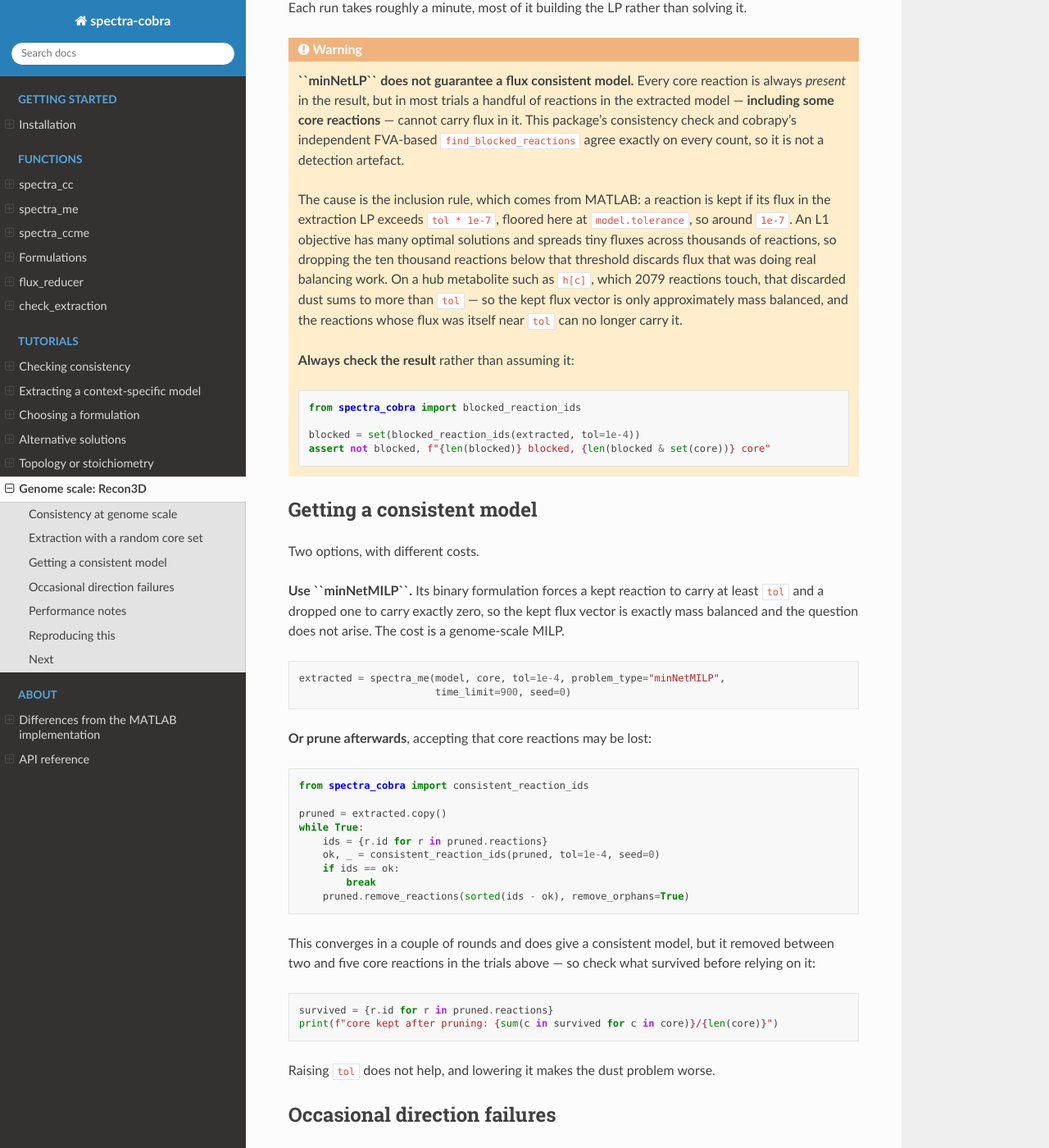
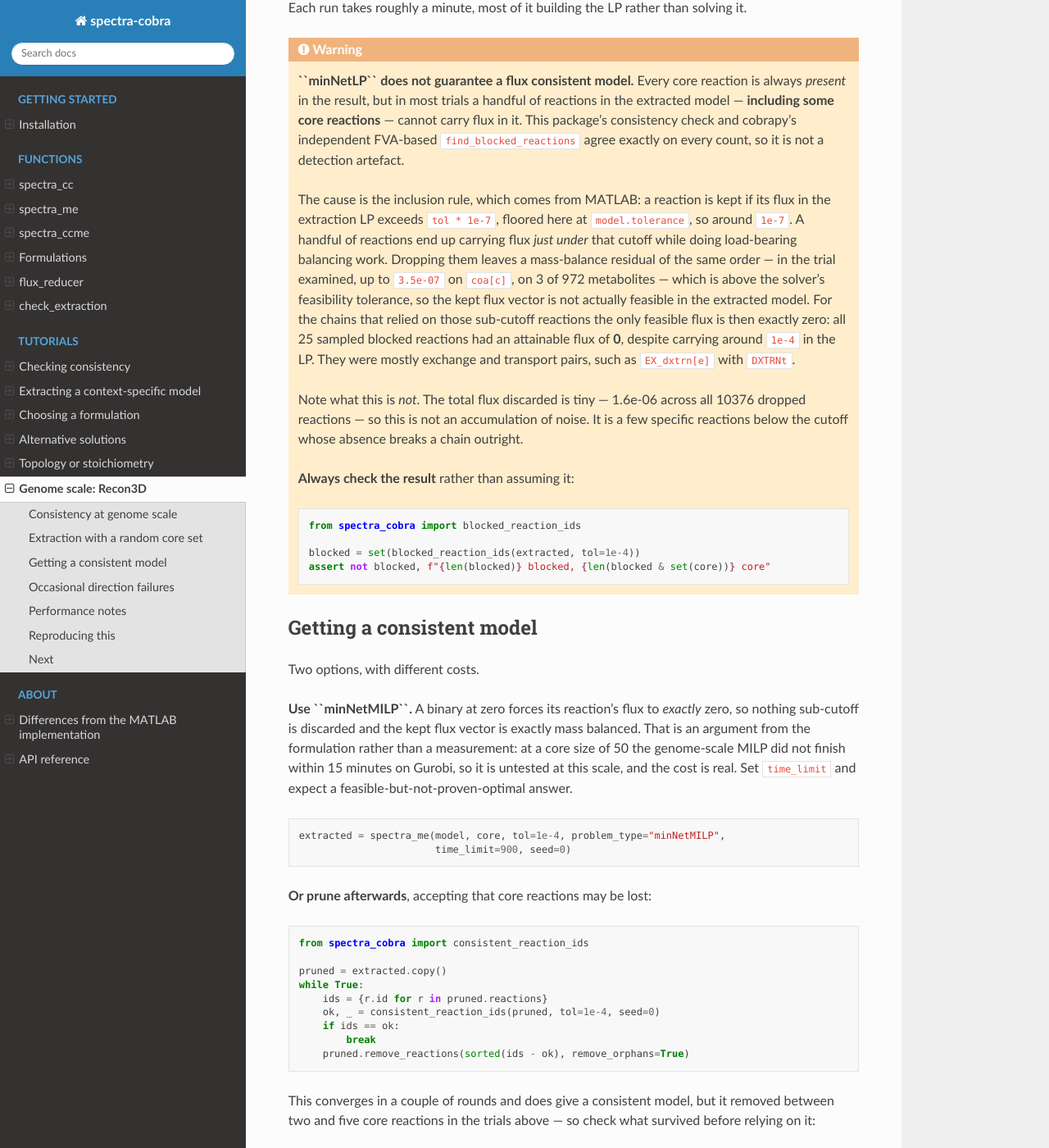
Before and after one commit to bisect-group/spectra-cobra, a Sphinx documentation site: the page built from docs/tutorials/recon3d.rst, in a window 1280 px wide and 1400 px high, scrolled down 1352 px. Shown: the whole window at 82% size. Built offline with Sphinx 7.4.7 and the Read the Docs theme 3.1.0, drawn with Linux system fonts in a browser that asks for light colours.

Commit message:
fix: correct why an LP extraction leaves blocked reactions
The previous commit explained the Recon3D finding as an accumulation of
numerical dust: thousands of dropped sub-cutoff reactions summing, on a
hub metabolite, to more than tol. Measuring it shows that is wrong. Only
30 of the 10376 dropped reactions carry more than 1e-12, and the total
flux discarded is 1.6e-06, far below tol.

The actual mechanism is narrower and worse. A few reactions carry flux
just under the inclusion cutoff while doing load-bearing balancing work.
Dropping them leaves a mass-balance residual of that same order -- up to
3.5e-07 on coa[c], on 3 of 972 metabolites -- which is above the solver's
feasibility tolerance, so the kept flux vector is not feasible in the
extracted model at all. The chains that relied on those reactions then
cannot carry any flux: all 25 sampled blocked reactions have an
attainable flux of exactly 0, despite carrying around 1e-4 in the
extraction LP. They are mostly exchange and transport pairs.

So the failure is not marginal reactions sitting near a threshold; it is
specific chains collapsing outright.

Also soften the claim about minNetMILP. A binary at zero forces its
reaction's flux to exactly zero, so nothing sub-cutoff is discarded and
the mechanism is absent -- but that is an argument from the formulation,
not a measurement. At a core size of 50 the genome-scale MILP did not
finish within 15 minutes on Gurobi, so it is untested at that scale and
the documentation now says so.

Co-Authored-By: Claude Opus 5 (1M context) <noreply@anthropic.com>

```diff
--- a/docs/api.rst
+++ b/docs/api.rst
@@ -48,7 +48,6 @@ Verification
    :no-index:
 .. autoclass:: spectra_cobra.ExtractionReport
    :no-index:
-   :no-members:
 
 Exceptions
 ----------
--- a/docs/conf.py
+++ b/docs/conf.py
@@ -45,8 +45,9 @@ napoleon_use_rtype = True
 
 autodoc_member_order = "bysource"
 autodoc_typehints = "description"
+# Members are declared per directive, not globally: the flat API index needs
+# to suppress them so the dedicated pages own the anchors.
 autodoc_default_options = {
-    "members": True,
     "show-inheritance": True,
 }
 # cobra is heavy and not needed to render signatures on a docs builder.
--- a/docs/tutorials/recon3d.rst
+++ b/docs/tutorials/recon3d.rst
@@ -103,16 +103,23 @@ solving it.
    independent FVA-based ``find_blocked_reactions`` agree exactly on every
    count, so it is not a detection artefact.
 
-   The cause is the inclusion rule, which comes from MATLAB:
-   a reaction is kept if its flux in the extraction LP exceeds
-   ``tol * 1e-7``, floored here at ``model.tolerance``, so around
-   ``1e-7``. An L1 objective has many optimal solutions and spreads tiny
-   fluxes across thousands of reactions, so dropping the ten thousand
-   reactions below that threshold discards flux that was doing real balancing
-   work. On a hub metabolite such as ``h[c]``, which 2079 reactions touch,
-   that discarded dust sums to more than ``tol`` — so the kept flux vector is
-   only approximately mass balanced, and the reactions whose flux was itself
-   near ``tol`` can no longer carry it.
+   The cause is the inclusion rule, which comes from MATLAB: a reaction is
+   kept if its flux in the extraction LP exceeds ``tol * 1e-7``, floored here
+   at ``model.tolerance``, so around ``1e-7``. A handful of reactions end up
+   carrying flux *just under* that cutoff while doing load-bearing balancing
+   work. Dropping them leaves a mass-balance residual of the same order — in
+   the trial examined, up to ``3.5e-07`` on ``coa[c]``, on 3 of 972
+   metabolites — which is above the solver's feasibility tolerance, so the
+   kept flux vector is not actually feasible in the extracted model. For the
+   chains that relied on those sub-cutoff reactions the only feasible flux is
+   then exactly zero: all 25 sampled blocked reactions had an attainable flux
+   of **0**, despite carrying around ``1e-4`` in the LP. They were mostly
+   exchange and transport pairs, such as ``EX_dxtrn[e]`` with ``DXTRNt``.
+
+   Note what this is *not*. The total flux discarded is tiny — 1.6e-06 across
+   all 10376 dropped reactions — so this is not an accumulation of noise. It
+   is a few specific reactions below the cutoff whose absence breaks a chain
+   outright.
 
    **Always check the result** rather than assuming it:
 
@@ -128,10 +135,12 @@ Getting a consistent model
 
 Two options, with different costs.
 
-**Use ``minNetMILP``.** Its binary formulation forces a kept reaction to carry
-at least ``tol`` and a dropped one to carry exactly zero, so the kept flux
-vector is exactly mass balanced and the question does not arise. The cost is
-a genome-scale MILP.
+**Use ``minNetMILP``.** A binary at zero forces its reaction's flux to
+*exactly* zero, so nothing sub-cutoff is discarded and the kept flux vector is
+exactly mass balanced. That is an argument from the formulation rather than a
+measurement: at a core size of 50 the genome-scale MILP did not finish within
+15 minutes on Gurobi, so it is untested at this scale, and the cost is real.
+Set ``time_limit`` and expect a feasible-but-not-proven-optimal answer.
 
 .. code-block:: python
 
```
Also changed, not shown: README.md (+17 -11 lines), docs/functions/verification.rst (+11 -10 lines), 1 other file.
